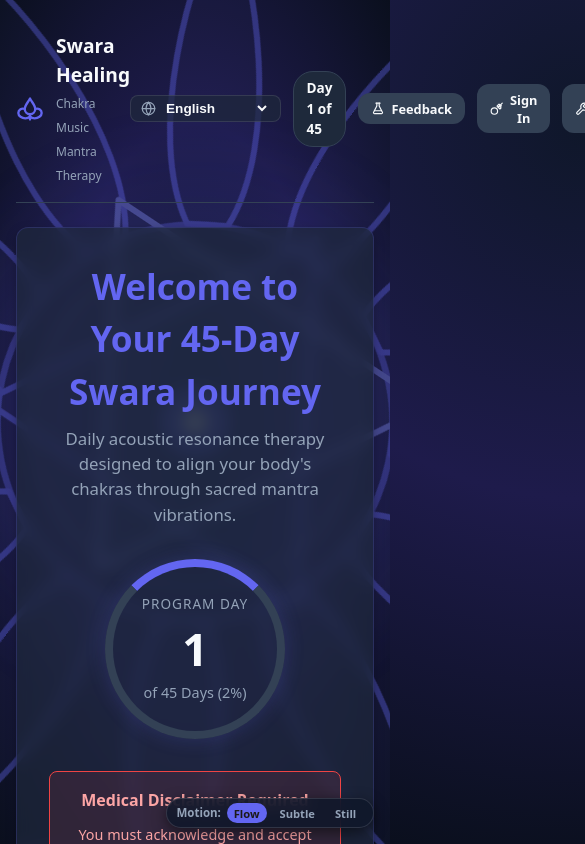
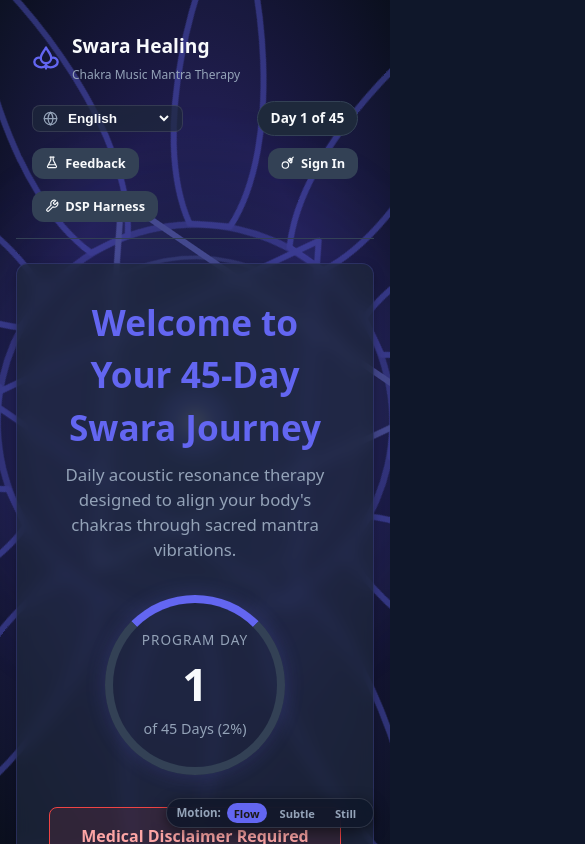
Before and after one commit to frag2win/music-mantra, a React (Vite) app: page / in a window 390 px wide. Shown: the top 844 px of the page, 585 px wide, since content can reach past the window. Built offline with nearby package versions, Linux system fonts and the light colour scheme.

Commit message:
style: fix mobile responsiveness for top navigation header
Added media queries to gracefully stack and wrap header elements on small screens (like iPhone SE) to prevent text overlap and clipping.

```diff
--- a/src/App.tsx
+++ b/src/App.tsx
@@ -40,16 +40,7 @@ export const App: React.FC = () => {
       <ChakraBackdrop variant="fullscreen" />
       <div style={{ minHeight: '100vh', display: 'flex', flexDirection: 'column', position: 'relative' }}>
       {/* Top Navbar */}
-      <header
-        style={{
-          display: 'flex',
-          justifyContent: 'space-between',
-          alignItems: 'center',
-          padding: '1rem 0',
-          borderBottom: '1px solid #334155',
-          marginBottom: '1.5rem'
-        }}
-      >
+      <header className="app-header">
         <div style={{ display: 'flex', alignItems: 'center', gap: '0.75rem' }}>
           <LotusIcon size={28} color="var(--chakra-theme-accent, var(--accent-primary))" />
           <div>
@@ -62,7 +53,7 @@ export const App: React.FC = () => {
           </div>
         </div>
 
-        <div style={{ display: 'flex', alignItems: 'center', gap: '0.75rem' }}>
+        <div className="app-header-controls">
           <LanguageSwitcher />
 
           <div style={{ background: '#1e293b', padding: '0.4rem 0.8rem', borderRadius: '20px', fontSize: '0.85rem', fontWeight: 600, border: '1px solid #334155' }}>
--- a/src/index.css
+++ b/src/index.css
@@ -218,3 +218,39 @@ button:disabled {
   white-space: nowrap;
   border: 0;
 }
+
+/* Responsive Header Layout */
+.app-header {
+  display: flex;
+  justify-content: space-between;
+  align-items: center;
+  padding: 1rem;
+  border-bottom: 1px solid #334155;
+  margin-bottom: 1.5rem;
+  gap: 1rem;
+  flex-wrap: wrap;
+}
+
+.app-header-controls {
+  display: flex;
+  align-items: center;
+  gap: 0.75rem;
+  flex-wrap: wrap;
+}
+
+@media (max-width: 600px) {
+  .app-header {
+    flex-direction: column;
+    align-items: stretch;
+  }
+
+  .app-header-controls {
+    width: 100%;
+    justify-content: space-between;
+  }
+
+  .app-header-controls .btn-secondary {
+    padding: 0.4rem 0.6rem;
+    font-size: 0.75rem;
+  }
+}
```
